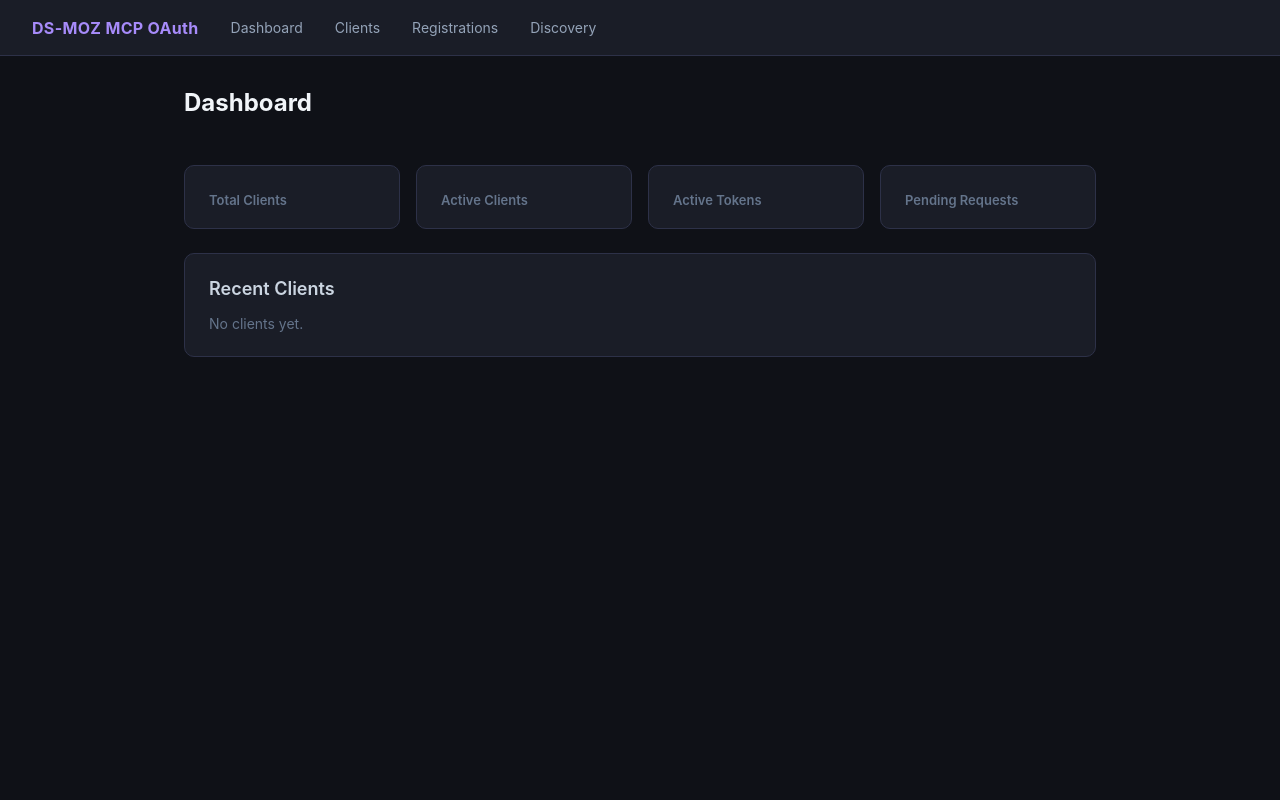
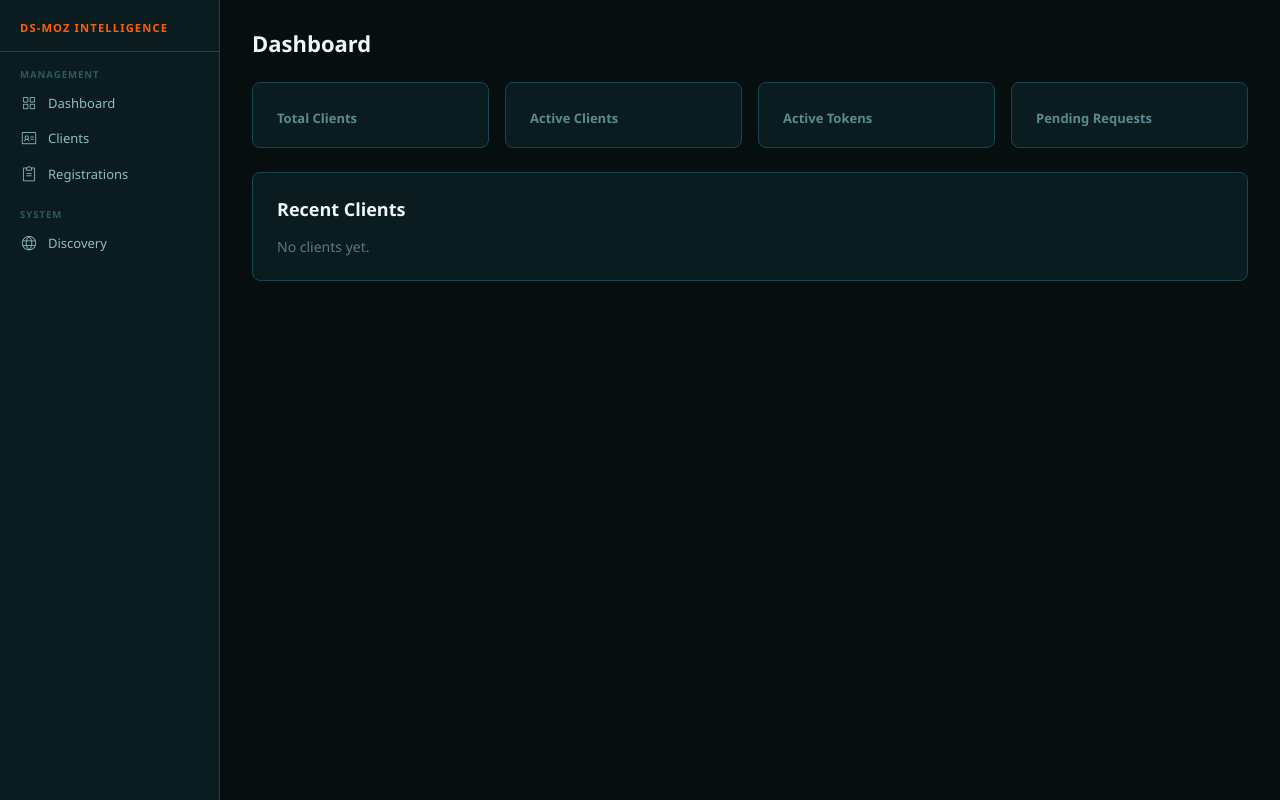
Before and after one commit to dsmoz/mcp-oauth-server, a FastAPI app: template src/admin/templates/dashboard.html in a window 1280 px wide. Run offline with FastAPI, Linux system fonts and the light colour scheme; the template is opened without the code that fills it, so the values that code supplies are empty; parts of the project's set-up code (start-up, migrations or seed data) failed here and were passed over.

Commit message:
feat: rebrand base.html — teal/orange sidebar, CSS tokens, Phosphor icons

```diff
--- a/src/admin/templates/base.html
+++ b/src/admin/templates/base.html
@@ -4,63 +4,136 @@
   <meta charset="UTF-8">
   <meta name="viewport" content="width=device-width, initial-scale=1.0">
   <title>{% block title %}DS-MOZ MCP OAuth{% endblock %}</title>
+  <link rel="stylesheet" href="https://unpkg.com/@phosphor-icons/web@2.1.1/src/light/style.css">
   <style>
     *, *::before, *::after { box-sizing: border-box; margin: 0; padding: 0; }
 
+    :root {
+      --bg:           #060E10;
+      --surface:      #0A1C20;
+      --elevated:     #0D2A30;
+      --border:       #16464F;
+      --focus:        #115E67;
+      --accent:       #E8500A;
+      --accent-vivid: #FF5E00;
+      --accent-dim:   #C4420A;
+      --amber:        #FFAE62;
+      --text-h:       #F0F7F8;
+      --text-b:       #D4E8EA;
+      --text-ui:      #91BCC1;
+      --text-muted:   #5A8A90;
+      --text-dim:     #2E5A60;
+      --success-bg:   #073D20;
+      --success-fg:   #3DD68C;
+      --danger-bg:    #3D0A0A;
+      --danger-fg:    #FF6B6B;
+      --warn-bg:      #3D2200;
+      --warn-fg:      #FFAE62;
+      --info-bg:      #052830;
+      --info-fg:      #7BCFD8;
+      --secret-bg:    #1A0C00;
+      --secret-border:#7A3000;
+    }
+
     body {
-      font-family: -apple-system, BlinkMacSystemFont, "Segoe UI", Roboto, sans-serif;
-      background: #0f1117;
-      color: #e2e8f0;
+      font-family: 'Avenir Next', 'Avenir', 'Segoe UI', Helvetica Neue, Arial, sans-serif;
+      background: var(--bg);
+      color: var(--text-b);
       min-height: 100vh;
     }
 
-    nav {
-      background: #1a1d27;
-      border-bottom: 1px solid #2d3148;
-      padding: 0 2rem;
+    /* ---- App shell ---- */
+    .app-shell {
+      display: flex;
+      min-height: 100vh;
+    }
+
+    /* ---- Sidebar ---- */
+    .sidebar {
+      width: 220px;
+      flex-shrink: 0;
+      background: var(--surface);
+      border-right: 1px solid var(--border);
+      display: flex;
+      flex-direction: column;
+      position: sticky;
+      top: 0;
+      height: 100vh;
+      overflow-y: auto;
+    }
+
+    .sidebar-brand {
+      padding: 1.25rem 1.25rem 1rem;
+      font-size: 0.7rem;
+      font-weight: 800;
+      letter-spacing: 0.1em;
+      color: var(--accent-vivid);
+      border-bottom: 1px solid var(--border);
+      white-space: nowrap;
+      overflow: hidden;
+    }
+
+    .sidebar-section { padding: 0.5rem 0; }
+
+    .sidebar-section-label {
+      padding: 0.5rem 1.25rem 0.25rem;
+      font-size: 0.6rem;
+      font-weight: 700;
+      text-transform: uppercase;
+      letter-spacing: 0.1em;
+      color: var(--text-dim);
+    }
+
+    .nav-item {
       display: flex;
       align-items: center;
-      height: 56px;
-      gap: 2rem;
+      gap: 0.625rem;
+      padding: 0.55rem 1.25rem;
+      color: var(--text-ui);
+      text-decoration: none;
+      font-size: 0.8125rem;
+      transition: color 0.1s, background 0.1s;
+      white-space: nowrap;
+      overflow: hidden;
     }
 
-    nav .brand {
-      font-size: 1rem;
-      font-weight: 700;
-      color: #a78bfa;
-      text-decoration: none;
-      letter-spacing: 0.02em;
+    .nav-item i { font-size: 18px; flex-shrink: 0; }
+
+    .nav-item:hover {
+      color: var(--text-h);
+      background: var(--elevated);
     }
 
-    nav a {
-      color: #94a3b8;
-      text-decoration: none;
-      font-size: 0.875rem;
-      transition: color 0.15s;
+    .nav-item.active {
+      color: var(--text-h);
+      background: var(--elevated);
+      border-left: 2px solid var(--accent-vivid);
+      padding-left: calc(1.25rem - 2px);
     }
 
-    nav a:hover { color: #e2e8f0; }
-
-    .container {
-      max-width: 960px;
-      margin: 0 auto;
-      padding: 2rem 1.5rem;
+    /* ---- Main content ---- */
+    .main-content {
+      flex: 1;
+      padding: 1.75rem 2rem;
+      overflow-x: hidden;
     }
 
+    /* ---- Typography ---- */
     h1 {
-      font-size: 1.5rem;
+      font-size: 1.375rem;
       font-weight: 700;
-      color: #f1f5f9;
+      color: var(--text-h);
       margin-bottom: 1.5rem;
     }
 
     h2 {
       font-size: 1.125rem;
       font-weight: 600;
-      color: #cbd5e1;
+      color: var(--text-h);
       margin-bottom: 1rem;
     }
 
+    /* ---- Table ---- */
     table {
       width: 100%;
       border-collapse: collapse;
@@ -125,81 +207,98 @@
       margin-bottom: 0.4rem;
       font-size: 0.8125rem;
       font-weight: 600;
-      color: #94a3b8;
+      color: var(--text-ui);
     }
 
-    input[type="text"], input[type="password"], textarea {
+    input[type="text"],
+    input[type="password"],
+    input[type="email"],
+    textarea {
       width: 100%;
       padding: 0.6rem 0.875rem;
-      background: #1a1d27;
-      border: 1px solid #2d3148;
+      background: var(--elevated);
+      border: 1px solid var(--border);
       border-radius: 6px;
-      color: #e2e8f0;
+      color: var(--text-h);
       font-size: 0.875rem;
+      font-family: inherit;
       outline: none;
       transition: border-color 0.15s;
     }
 
-    input[type="text"]:focus, input[type="password"]:focus, textarea:focus {
-      border-color: #6d28d9;
+    input:focus, textarea:focus { border-color: var(--focus); }
+
+    textarea { resize: vertical; min-height: 80px; }
+
+    small {
+      display: block;
+      margin-top: 0.25rem;
+      font-size: 0.75rem;
+      color: var(--text-muted);
     }
 
-    textarea { resize: vertical; min-height: 80px; font-family: monospace; }
-
+    /* ---- Cards ---- */
     .card {
-      background: #1a1d27;
-      border: 1px solid #2d3148;
-      border-radius: 10px;
+      background: var(--surface);
+      border: 1px solid var(--border);
+      border-radius: 8px;
       padding: 1.5rem;
       margin-bottom: 1.25rem;
     }
 
+    /* ---- Secret box ---- */
     .secret-box {
-      background: #1c1f0f;
-      border: 1px solid #365314;
+      background: var(--secret-bg);
+      border: 1px solid var(--secret-border);
       border-radius: 8px;
       padding: 1.25rem 1.5rem;
       margin-bottom: 1.5rem;
     }
 
-    .secret-box p.label {
-      font-size: 0.75rem;
+    .secret-box .label {
+      font-size: 0.7rem;
       font-weight: 700;
       text-transform: uppercase;
-      letter-spacing: 0.06em;
-      color: #84cc16;
+      letter-spacing: 0.08em;
+      color: var(--accent-vivid);
       margin-bottom: 0.5rem;
+      display: flex;
+      align-items: center;
+      gap: 0.35rem;
     }
 
     .secret-box .warning {
       font-size: 0.8rem;
-      color: #a3e635;
+      color: var(--amber);
+      opacity: 0.75;
       margin-top: 0.5rem;
     }
 
     .secret-value {
-      font-family: "SFMono-Regular", Consolas, monospace;
+      font-family: 'SFMono-Regular', Consolas, monospace;
       font-size: 0.9rem;
-      color: #d9f99d;
+      color: var(--amber);
       word-break: break-all;
       padding: 0.5rem 0;
     }
 
+    /* ---- Error box ---- */
     .error-box {
-      background: #450a0a;
-      border: 1px solid #7f1d1d;
+      background: var(--danger-bg);
+      border: 1px solid #5A1010;
       border-radius: 6px;
       padding: 0.75rem 1rem;
-      color: #fca5a5;
+      color: var(--danger-fg);
       font-size: 0.875rem;
       margin-bottom: 1rem;
     }
 
+    /* ---- Detail rows ---- */
     .detail-row {
       display: flex;
       gap: 1rem;
       padding: 0.625rem 0;
-      border-bottom: 1px solid #1e2235;
+      border-bottom: 1px solid var(--border);
       font-size: 0.875rem;
     }
 
@@ -227,52 +327,117 @@
       margin-bottom: 1.5rem;
     }
 
+    .page-header h1 { margin-bottom: 0; }
+
+    /* ---- Stats grid ---- */
     .stats-grid {
       display: grid;
       grid-template-columns: repeat(auto-fit, minmax(180px, 1fr));
       gap: 1rem;
-      margin-bottom: 0.5rem;
+      margin-bottom: 1.5rem;
     }
 
     .stat-card {
-      background: #1a1d27;
-      border: 1px solid #2d3148;
-      border-radius: 10px;
+      background: var(--surface);
+      border: 1px solid var(--border);
+      border-radius: 8px;
       padding: 1.25rem 1.5rem;
     }
 
     .stat-card-alert {
-      border-color: #78350f;
-      background: #1c160a;
+      background: var(--secret-bg);
+      border-color: var(--secret-border);
     }
 
     .stat-number {
       font-size: 2rem;
       font-weight: 800;
-      color: #f1f5f9;
+      color: var(--text-h);
       line-height: 1;
       margin-bottom: 0.4rem;
     }
 
     .stat-label {
       font-size: 0.8125rem;
-      color: #64748b;
+      color: var(--text-muted);
       font-weight: 600;
     }
 
-    .badge-pending { background: #78350f; color: #fbbf24; }
+    /* ---- Mobile: icon rail ---- */
+    @media (max-width: 767px) {
+      .sidebar {
+        width: 40px;
+        overflow: visible;
+      }
+
+      .sidebar-brand {
+        padding: 0.75rem 0;
+        text-align: center;
+        font-size: 0.55rem;
+        letter-spacing: 0.05em;
+        writing-mode: vertical-rl;
+        border-bottom: none;
+        border-bottom: 1px solid var(--border);
+        height: 52px;
+        display: flex;
+        align-items: center;
+        justify-content: center;
+      }
+
+      .sidebar-section-label { display: none; }
+
+      .nav-item {
+        padding: 0.6rem 0;
+        justify-content: center;
+        border-left: none !important;
+        padding-left: 0 !important;
+      }
+
+      .nav-item.active {
+        border-left: none;
+        border-right: 2px solid var(--accent-vivid);
+        padding-left: 0 !important;
+      }
+
+      .nav-label { display: none; }
+
+      .main-content { padding: 1rem; }
+
+      .stats-grid { grid-template-columns: 1fr 1fr; }
+    }
   </style>
 </head>
 <body>
-  <nav>
-    <a href="/admin/" class="brand">DS-MOZ MCP OAuth</a>
-    <a href="/admin/">Dashboard</a>
-    <a href="/admin/clients/">Clients</a>
-    <a href="/admin/registrations">Registrations</a>
-    <a href="/.well-known/openid-configuration">Discovery</a>
-  </nav>
-  <div class="container">
-    {% block content %}{% endblock %}
+  <div class="app-shell">
+    <aside class="sidebar">
+      <div class="sidebar-brand">DS-MOZ INTELLIGENCE</div>
+      <nav class="sidebar-section">
+        <div class="sidebar-section-label">Management</div>
+        <a href="/admin/" class="nav-item {% if request.url.path == '/admin/' %}active{% endif %}"
+           title="Dashboard">
+          <i class="ph-light ph-squares-four"></i>
+          <span class="nav-label">Dashboard</span>
+        </a>
+        <a href="/admin/clients/" class="nav-item {% if '/admin/clients' in request.url.path %}active{% endif %}"
+           title="Clients">
+          <i class="ph-light ph-identification-card"></i>
+          <span class="nav-label">Clients</span>
+        </a>
+        <a href="/admin/registrations" class="nav-item {% if '/admin/registrations' in request.url.path %}active{% endif %}"
+           title="Registrations">
+          <i class="ph-light ph-clipboard-text"></i>
+          <span class="nav-label">Registrations</span>
+        </a>
+        <div class="sidebar-section-label" style="margin-top: 0.5rem;">System</div>
+        <a href="/.well-known/openid-configuration" class="nav-item" title="Discovery">
+          <i class="ph-light ph-globe"></i>
+          <span class="nav-label">Discovery</span>
+        </a>
+      </nav>
+    </aside>
+    <main class="main-content">
+      {% block content %}{% endblock %}
+    </main>
   </div>
 </body>
 </html>
```
Also changed, not shown: other parts of src/admin/templates/base.html (+31 -21 lines).
